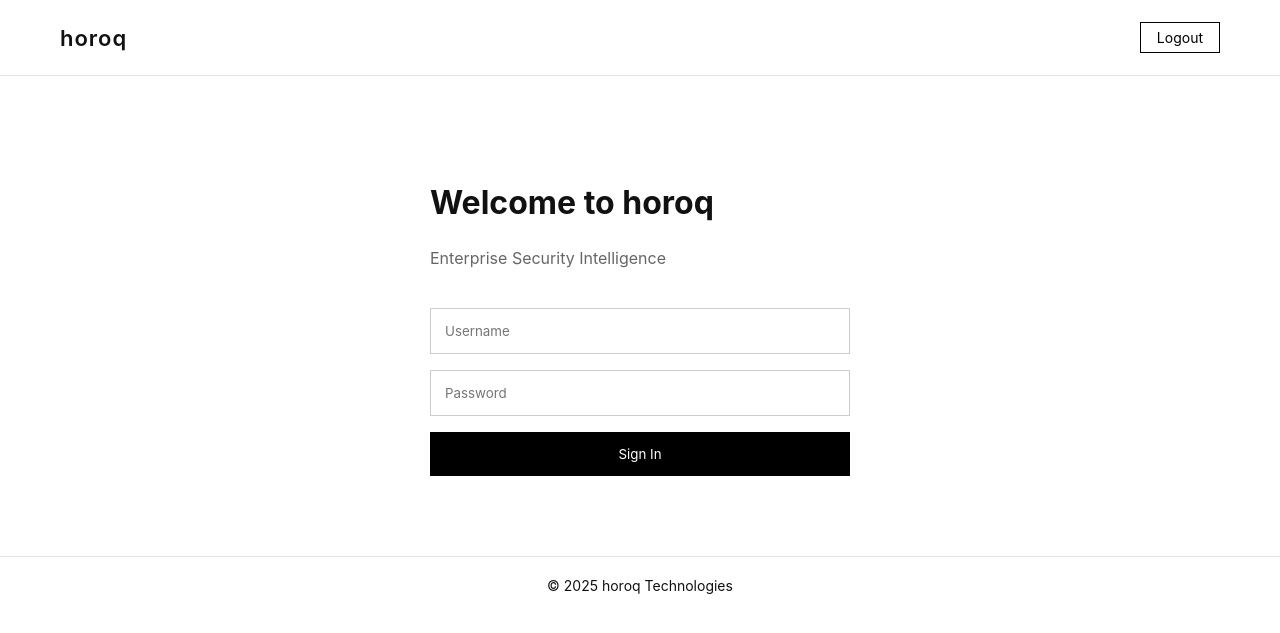
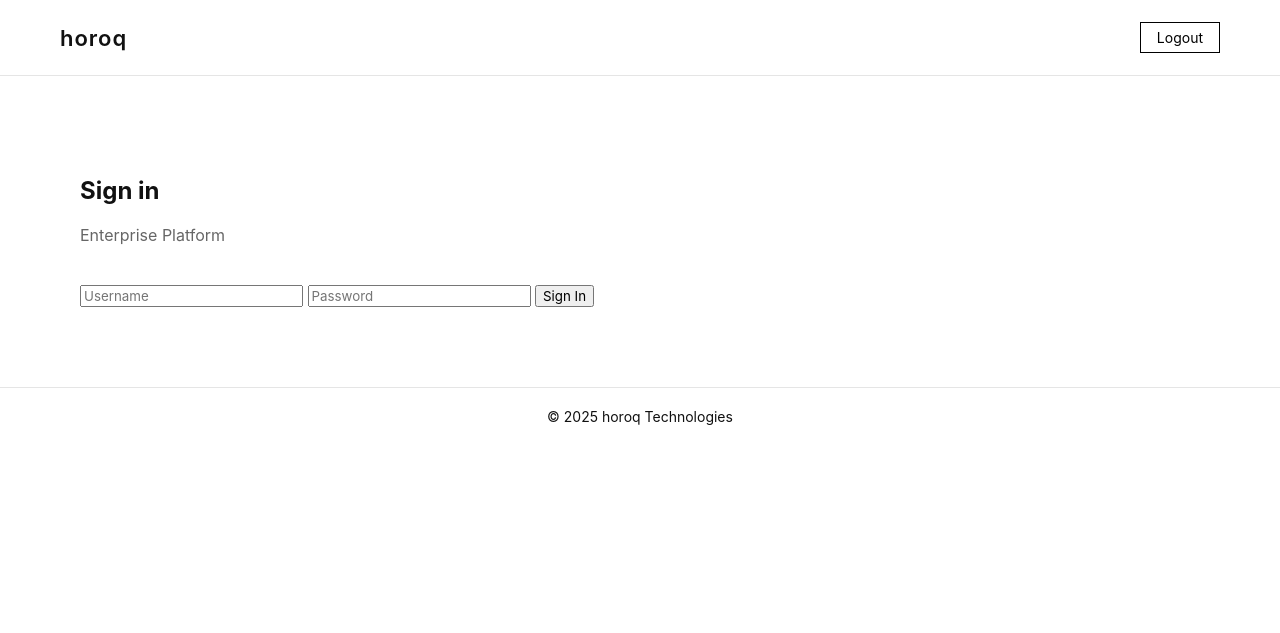
Before and after one commit to muhamedfarish/bac, a Flask app: page / in a window 1280 px wide. Shown: the top 633 px of the page. Run offline with Flask 3, Linux system fonts and the light colour scheme.

Commit message:
Update login.html

```diff
--- a/templates/login.html
+++ b/templates/login.html
@@ -1,20 +1,15 @@
 {% extends "base.html" %}
 {% block content %}
 
-<section class="login">
-    <h1>Welcome to horoq</h1>
-    <p class="subtitle">Enterprise Security Intelligence</p>
+<section class="auth">
+    <h1>Sign in</h1>
+    <p class="subtitle">Enterprise Platform</p>
 
     <form method="POST" action="/login">
         <input type="text" name="username" placeholder="Username" required>
         <input type="password" name="password" placeholder="Password" required>
         <button>Sign In</button>
     </form>
-<!-- DB_USER = "root" -->
-<!-- DB_PASSWORD = "root123" -->
-    {% if error %}
-        <p class="error">{{ error }}</p>
-    {% endif %}
 </section>
 
 {% endblock %}
```
